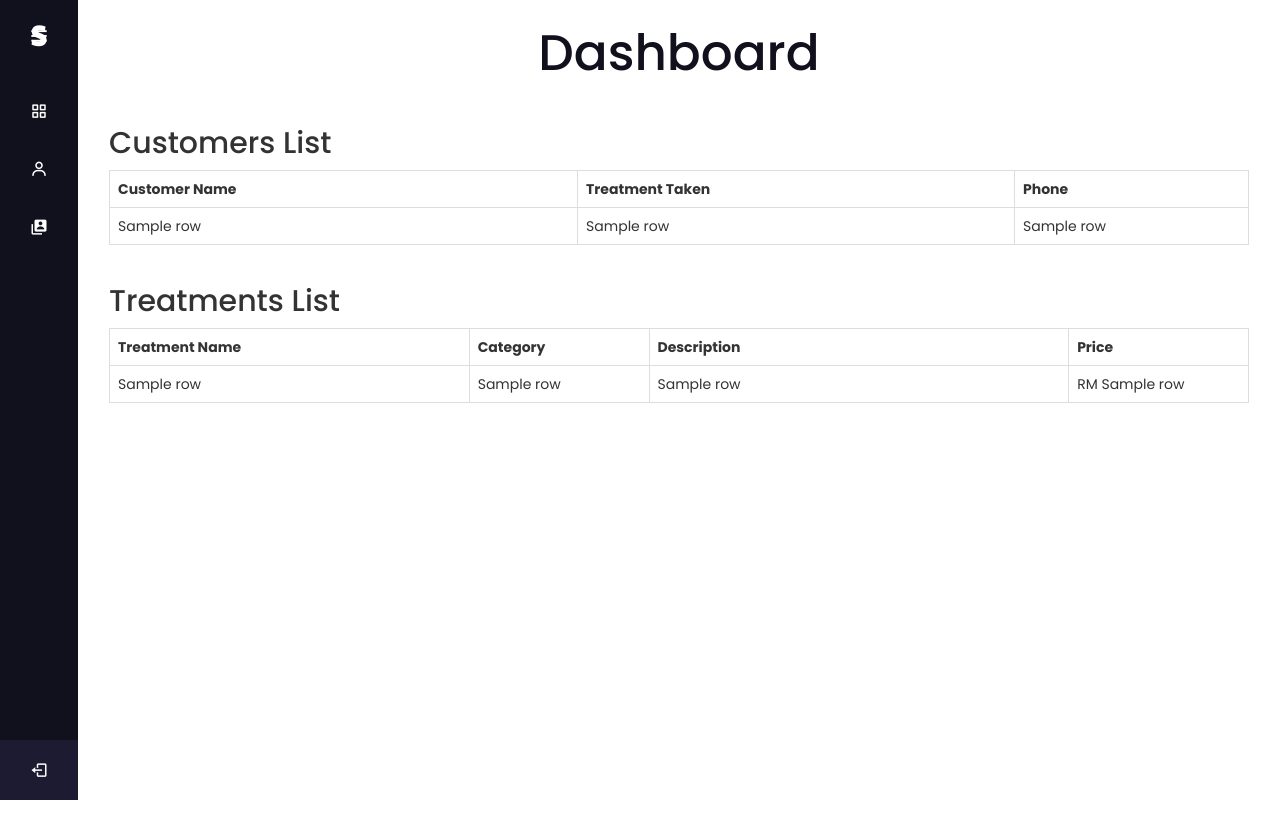
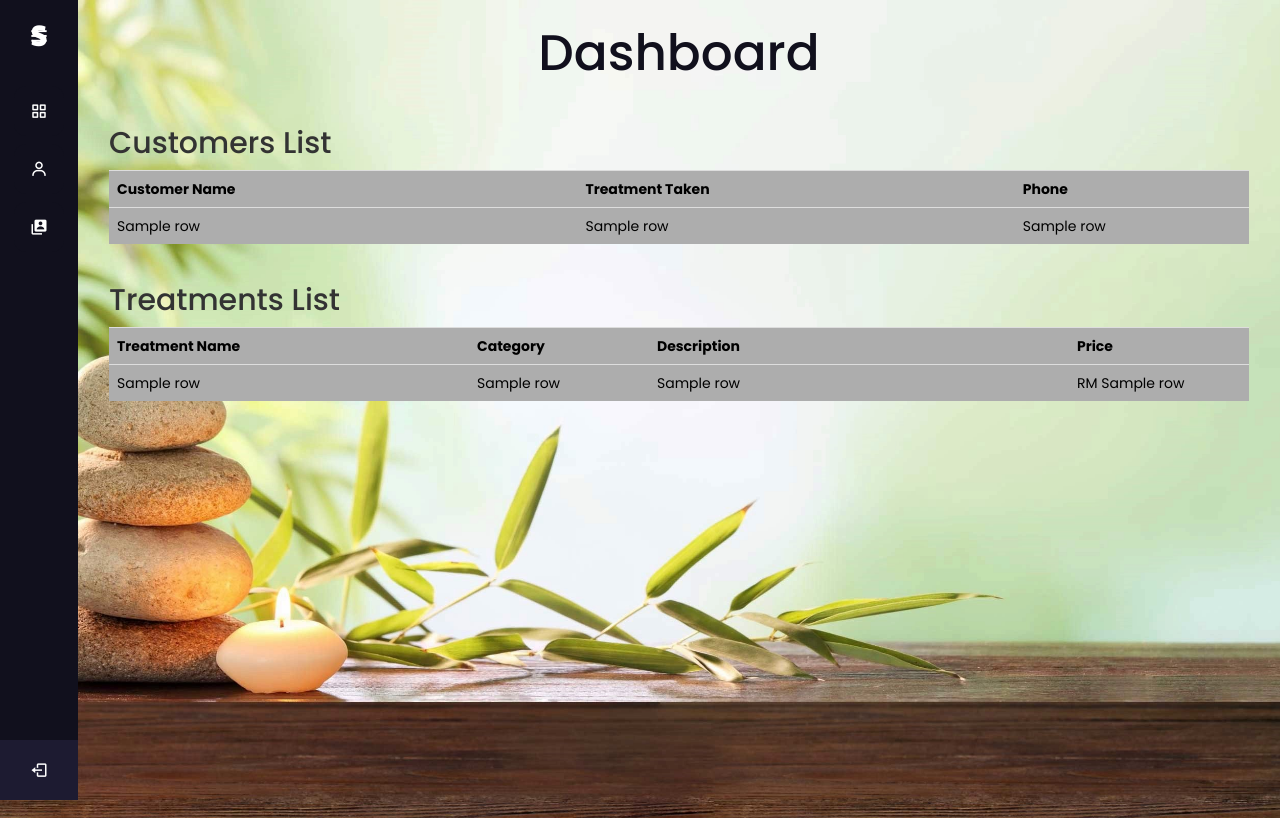
Before and after one commit to ImanZulhakim/ProjectSpa-Assignment2, a Flask app: template templates/index.html in a window 1280 px wide. Run offline with Flask 3, Linux system fonts and the light colour scheme; the template is opened without the code that fills it: most values are stand-ins (such as "Sample title", 1, 10 or a date in 2020); some libraries are stand-ins or nearby versions.

Commit message:
added new things muahhaha

```diff
--- a/static/css/styles.css
+++ b/static/css/styles.css
@@ -248,7 +248,6 @@
 }
 .home-section{
   position: relative;
-  background: white;
   min-height: 100vh;
   top: 0;
   left: 78px;
@@ -306,9 +305,9 @@ td.treatment-price {
 }
 
 .table-dark {
-    color: #fff;
-    background-color: #343a40;
-    border: #1d1b31;
+    color: black;
+    background-color: #adadad;
+    border: #0f0f0f;
 }
 
 .table-dark th,
@@ -326,6 +325,7 @@ td.treatment-price {
 .table-dark.table-bordered thead th,
 .table-dark.table-bordered tbody+tbody {
     border: 1px solid #454d55;
+    background-color: #3c3c3c;
 }
 customers ----->> css2
      body {
@@ -394,7 +394,7 @@ customers ----->> css2
      	background-color: #fcfcfc;
  	}
  	table.table-striped.table-hover tbody tr:hover {
- 		background: #f5f5f5;
+ 		background: #3c3c3c;
  	}
      table.table th i {
          font-size: 13px;
--- a/templates/base.html
+++ b/templates/base.html
@@ -28,14 +28,14 @@
             <li>
                 <a href="{{ url_for('customers') }}" id="customer-link">
                     <i class='bx bx-user'></i>
-                    <span class="links_name">Customer</span>
+                    <span class="links_name">Manage Customer</span>
                 </a>
                 <span class="tooltip">Customer</span>
             </li>
             <li>
                 <a  href="{{ url_for('treatments') }}" id="customer-link">
                     <i class='bx bxs-user-account'></i>
-                    <span class="links_name">Treatment</span>
+                    <span class="links_name">Manage Treatment</span>
                 </a>
                 <span class="tooltip">Treatment</span>
             </li>
--- a/templates/customers.html
+++ b/templates/customers.html
@@ -2,6 +2,7 @@
 {% extends "base.html" %}
 
 {% block content %}
+
     <!-- Include SweetAlert CSS -->
 <link rel="stylesheet" href="https://cdn.jsdelivr.net/npm/sweetalert2@10.15.5/dist/sweetalert2.min.css">
 <!-- ... (other CSS imports) -->
--- a/templates/index.html
+++ b/templates/index.html
@@ -2,6 +2,15 @@
 {% extends "base.html" %}
 
 {% block content %}
+    <style>
+    body {
+        background-image: url("{{url_for('static', filename='images/background.jpg')}}");
+        /* You can adjust the background properties as per your preference */
+        background-repeat: no-repeat;
+        background-size: cover;
+        background-position: center;
+    }
+</style>
 <section class="home-section">
     <div class="text">Dashboard</div>
     <link href="{{url_for('static', filename = 'css/bootstrap.min.css')}}" rel="stylesheet">
@@ -12,9 +21,7 @@
             <div class="col-md-12">
                 <h2>Customers List</h2>
 
-
-
-                <table class="table table-bordered ">
+                <table class="table table-dark table-hover">
                     <tr>
                         <th class="customer-name">Customer Name</th>
                         <th class="customer-taken">Treatment Taken</th>
@@ -39,7 +46,7 @@
         <div class="row">
             <div class="col-md-12">
                 <h2>Treatments List</h2>
-                <table class="table table-bordered ">
+                <table class="table table-dark table-hover ">
                     <tr>
                         <th class="treatment-name">Treatment Name</th>
                         <th class="treatment-category">Category</th>
```
Also changed, not shown: templates/treatments.html (+8 -4 lines), static/images/background.jpg (added).
